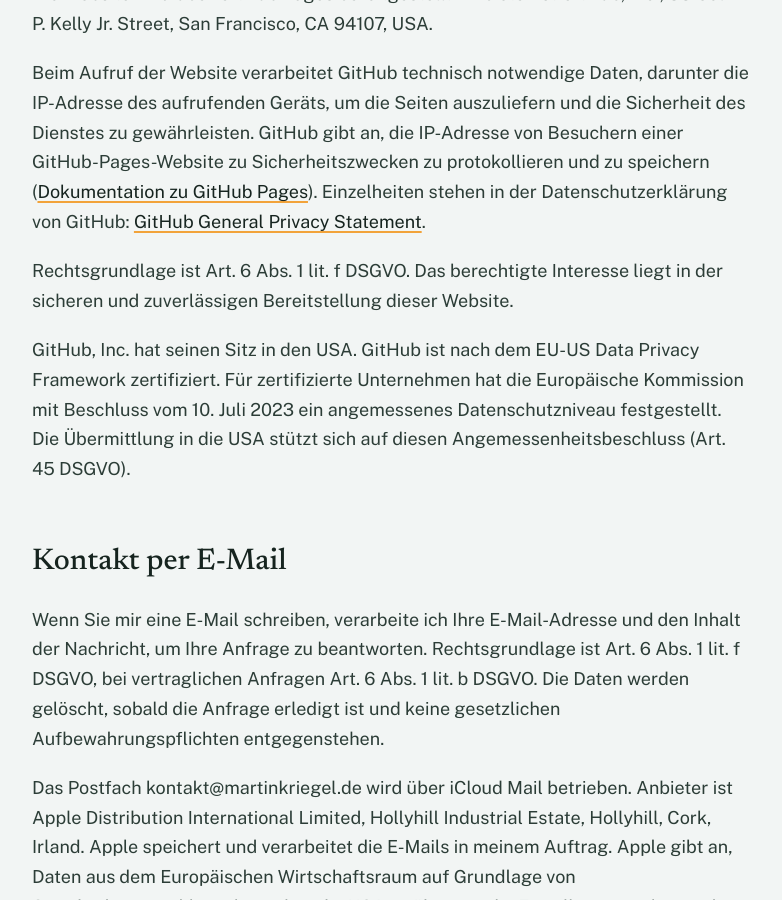
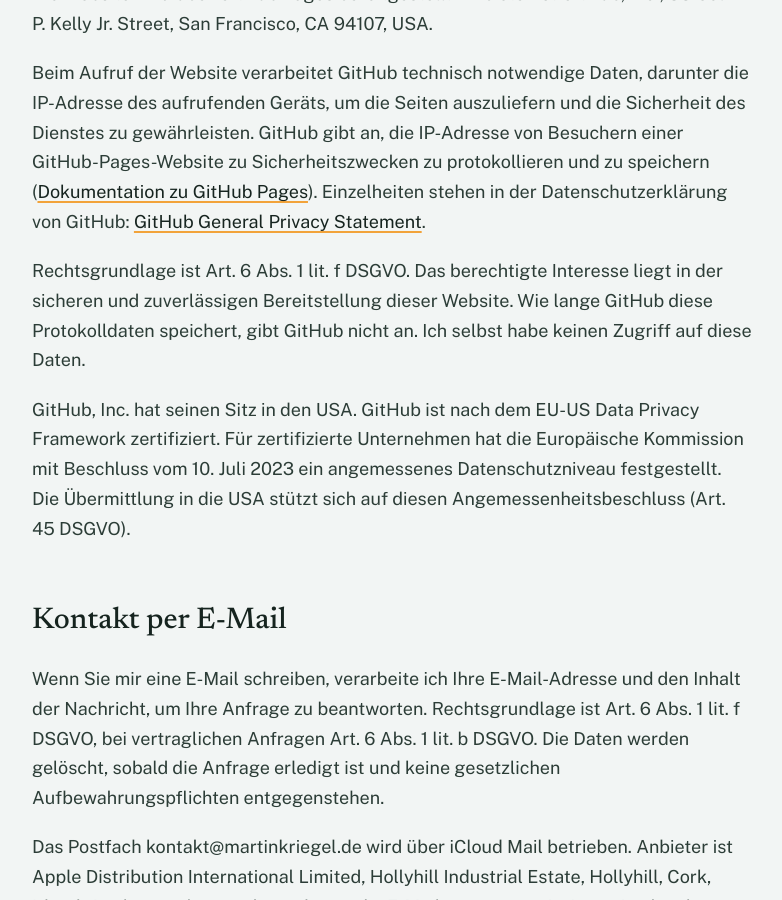
Before and after one commit to 6wgv9g46vr-hash/martinkriegel.de, a Jekyll site: the page built from datenschutz.md, in a window 1280 px wide and 900 px high, scrolled down 874 px. Shown: the whole window, without its empty margins (248-1030 px from the left). Built offline with Jekyll 4.4.1, drawn with Linux system fonts in a browser that asks for light colours; some of the changed text lies outside the part shown.

Commit message:
Impressum und Datenschutzerklärung: rechtliche Prüfung abgeschlossen, Prüfvermerke entfernt; Hinweis zur Speicherdauer bei GitHub
Co-Authored-By: Claude Fable 5.1 <noreply@anthropic.com>
Claude-Session: https://claude.ai/code/session_01CXZ8yj4PFtrVaR7nfhfwp7

```diff
--- a/datenschutz.md
+++ b/datenschutz.md
@@ -22,7 +22,7 @@ Die Website wird über GitHub Pages bereitgestellt. Anbieter ist GitHub, Inc., 8
 
 Beim Aufruf der Website verarbeitet GitHub technisch notwendige Daten, darunter die IP-Adresse des aufrufenden Geräts, um die Seiten auszuliefern und die Sicherheit des Dienstes zu gewährleisten. GitHub gibt an, die IP-Adresse von Besuchern einer GitHub-Pages-Website zu Sicherheitszwecken zu protokollieren und zu speichern (<a href="https://docs.github.com/en/pages/getting-started-with-github-pages/what-is-github-pages">Dokumentation zu GitHub Pages</a>). Einzelheiten stehen in der Datenschutzerklärung von GitHub: <a href="https://docs.github.com/site-policy/privacy-policies/github-general-privacy-statement">GitHub General Privacy Statement</a>.
 
-Rechtsgrundlage ist Art. 6 Abs. 1 lit. f DSGVO. Das berechtigte Interesse liegt in der sicheren und zuverlässigen Bereitstellung dieser Website.
+Rechtsgrundlage ist Art. 6 Abs. 1 lit. f DSGVO. Das berechtigte Interesse liegt in der sicheren und zuverlässigen Bereitstellung dieser Website. Wie lange GitHub diese Protokolldaten speichert, gibt GitHub nicht an. Ich selbst habe keinen Zugriff auf diese Daten.
 
 GitHub, Inc. hat seinen Sitz in den USA. GitHub ist nach dem EU-US Data Privacy Framework zertifiziert. Für zertifizierte Unternehmen hat die Europäische Kommission mit Beschluss vom 10. Juli 2023 ein angemessenes Datenschutzniveau festgestellt. Die Übermittlung in die USA stützt sich auf diesen Angemessenheitsbeschluss (Art. 45 DSGVO).
 
```
Also changed, not shown: other parts of datenschutz.md (+0 -2 lines), impressum.md (+0 -2 lines).
